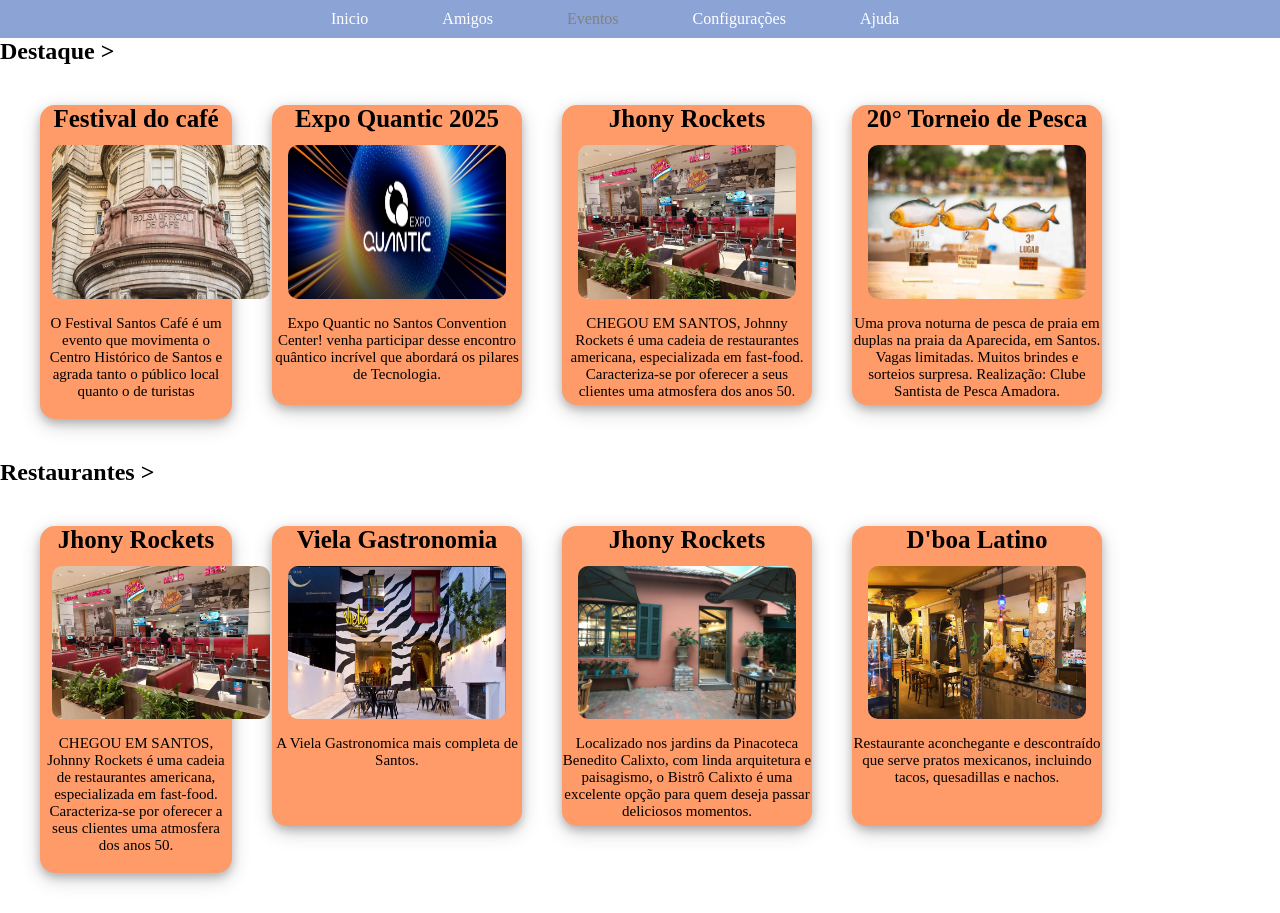
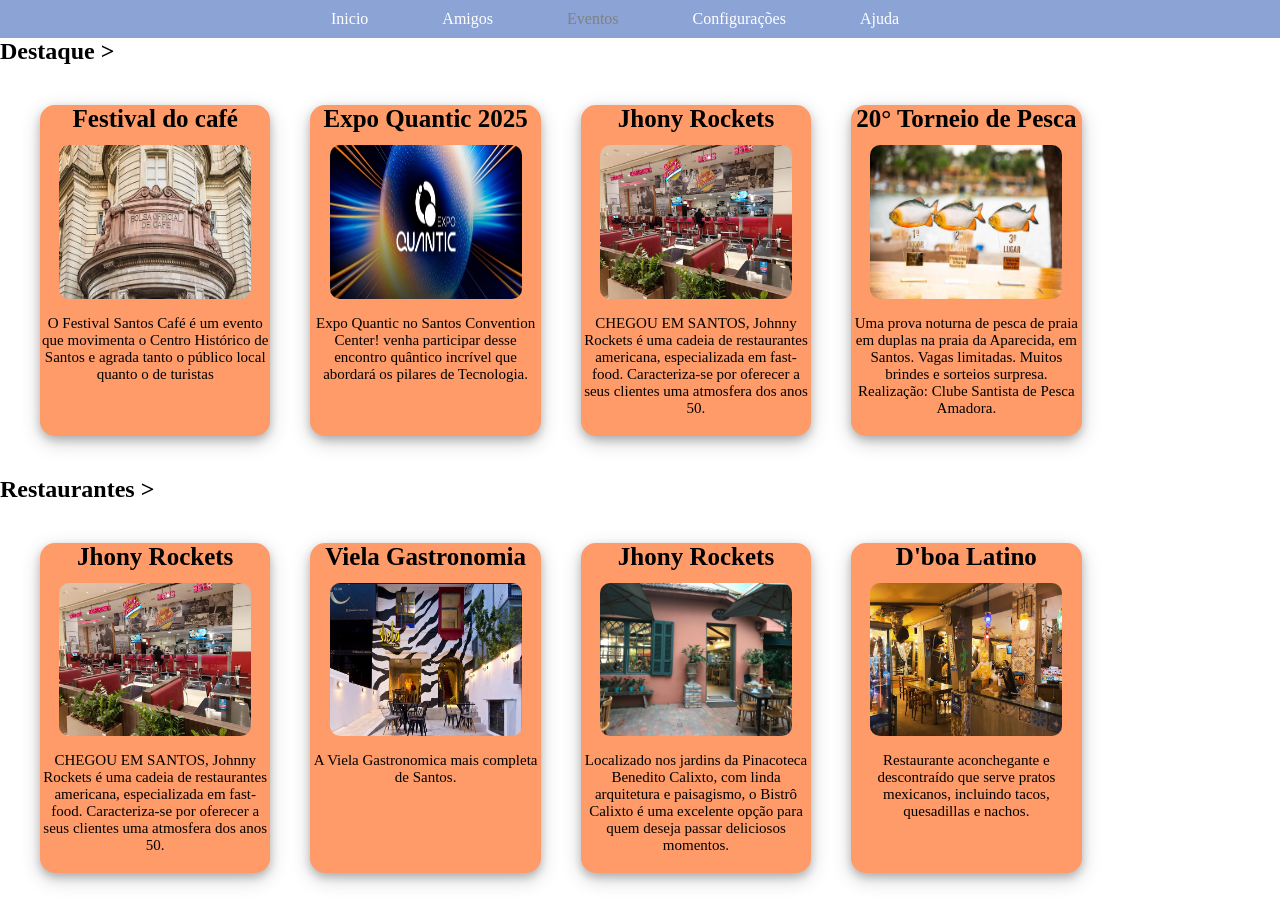
Before and after one commit to shyython/Site---WGO, a PHP site: page /Eventos.html in a window 1280 px wide. Shown: the part 107-1020 px from the top of the page. Run offline with PHP 8.4, Linux system fonts and the light colour scheme.

Commit message:
Ajustes com dimensoes
feito

```diff
--- a/conteudo/Eventos.css
+++ b/conteudo/Eventos.css
@@ -259,15 +259,12 @@
 
 
 }
-.evento1{
+.evento1, .evento2,.evento3,.evento4{
 transition: 0.5s;
 border-radius: 15px;
 box-shadow: 0 4px 8px 0 rgba(0, 0, 0, 0.2), 0 6px 20px 0 rgba(0, 0, 0, 0.19);
 background-color:#FF9A69;
-width: 250px;
-height: 300px;
-background-color:#FF9A69;
-width: 15vw;
+width: 18vw;
 height: auto;
 margin: 20px;
 text-align: center;
@@ -278,61 +275,32 @@
 border-radius: 15px;
 box-shadow: 0 4px 8px 0 rgba(0, 0, 0, 0.2), 0 6px 20px 0 rgba(0, 0, 0, 0.19);
 background-color: #FF9A69;
-width: 300px;
-height: 350px;
+width: 20vw;
+height: auto;
 margin: 35px;
 margin-top: 5px;
 .ImagemEvento{
     transition: 0.5s;
         margin: 12px;
         height: 12vw;
-        max-width: 21vw;
+        max-width: 18vw;
         border-radius: 10px;
 
 }
 .BtnEvento{
-    width: 20vw;
+    width: 15vw;
     height: 2vw;
 transition: 0.5s;
     visibility: visible;
     margin-top: 20px;
-
+    margin-bottom: 10px;
 }
 }
-.evento2{
-transition: 0.5s;
-border-radius: 15px;
-box-shadow: 0 4px 8px 0 rgba(0, 0, 0, 0.2), 0 6px 20px 0 rgba(0, 0, 0, 0.19);
-background-color:#FF9A69;
-width: 250px;
-height: 300px;
-margin: 20px;
-text-align: center;
-}
-.evento3{
-transition: 0.5s;
-border-radius: 15px;
-box-shadow: 0 4px 8px 0 rgba(0, 0, 0, 0.2), 0 6px 20px 0 rgba(0, 0, 0, 0.19);
-background-color: #FF9A69;
-width: 250px;
-height: 300px;
-margin: 20px;
-text-align: center;
-}
-.evento4{
-transition: 0.5s;
-border-radius: 15px;
-box-shadow: 0 4px 8px 0 rgba(0, 0, 0, 0.2), 0 6px 20px 0 rgba(0, 0, 0, 0.19);
-background-color: #FF9A69;
-width: 250px;
-height: 300px;
-margin: 20px;
-text-align: center;
-}
+
 .ImagemEvento{
     transition: 0.5s;
     margin: 12px;
-    max-width: 17vw;
+    max-width: 15vw;
     height: 12vw;
     border-radius: 10px;
 }
```
